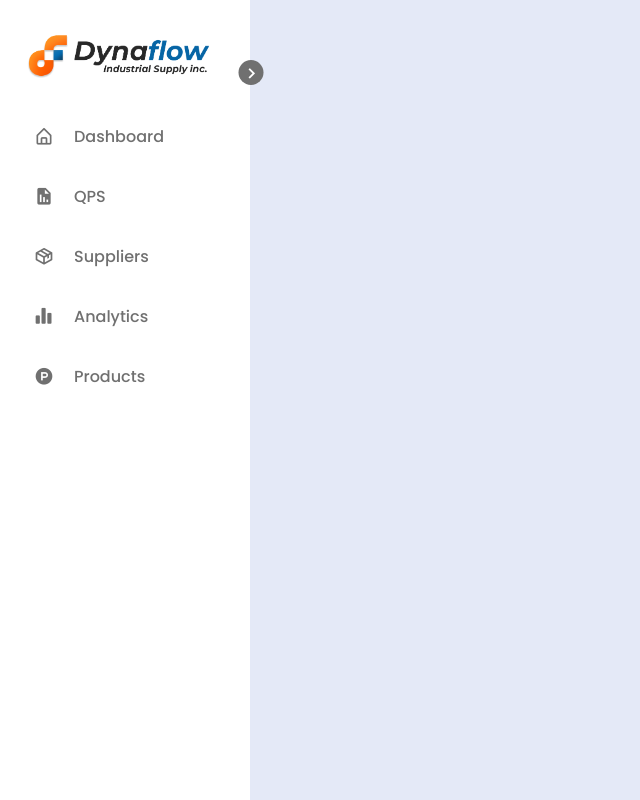
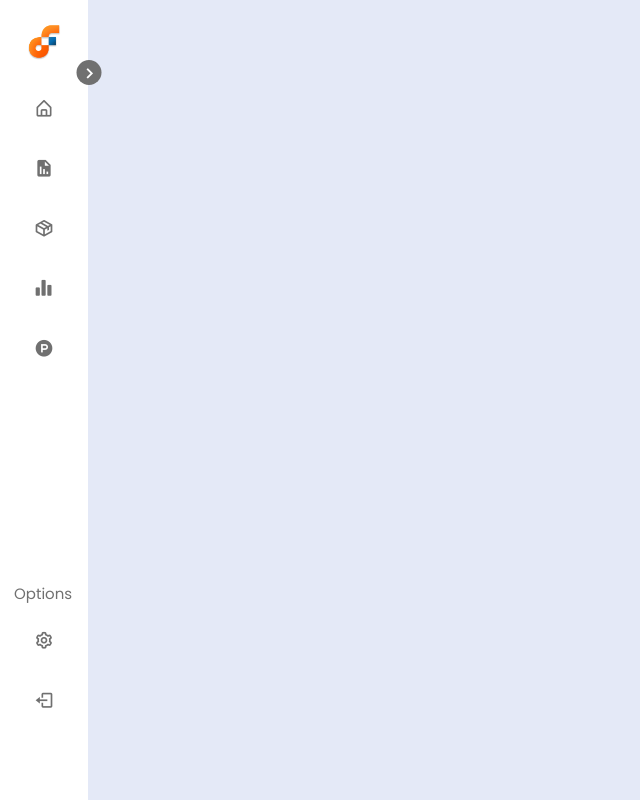
Before and after one commit to Dynaflow-git/Dynaflow-Website, a PHP site: page /admin/admin-dashboard.html in a window 1280 px wide. Shown: the whole page, without its empty margins (0-640 px from the left). Run offline with PHP 8.4, Linux system fonts and the light colour scheme.

Commit message:
initial commit

```diff
--- a/admin/admin-dashboard.html
+++ b/admin/admin-dashboard.html
@@ -1,25 +1,26 @@
 <!DOCTYPE html>
 <html lang="en">
   <head>
-   <meta charset="UTF-8">
-   <meta name="viewport" content="width=device-width, initial-scale=1.0">
-   <title>Dynaflow Admin</title>
+    <meta charset="UTF-8" />
+    <meta name="viewport" content="width=device-width, initial-scale=1.0" />
+    <link rel="icon" type="image/png" href="/image/Frame 1.png">
+    <title>Dynaflow Industrial Supply</title>
 
     <!-- css -->
-    <link rel="stylesheet" href="admin-style.css/sidebar.css">
+    <link rel="stylesheet" href="admin-style.css/sidebar.css" />
 
     <!-- Boxicons css -->
-    <link href='https://unpkg.com/boxicons@2.1.4/css/boxicons.min.css' rel='stylesheet'>
-
-
+    <link
+      href="https://unpkg.com/boxicons@2.1.4/css/boxicons.min.css"
+      rel="stylesheet"
+    />
   </head>
   <body>
-
-   <nav class="sidebar">
+    <nav class="sidebar close">
       <header>
         <div class="image-text">
           <span class="image">
-               <img src="/image/DF LOGO.png" alt="logo">
+            <img src="/image/dfslogo.png" alt="logo" />
           </span>
 
           <!-- <div class="text header-text">
@@ -28,60 +29,68 @@
             </div> -->
         </div>
 
-         <i class='bx bx-chevron-right toggle' ></i>
+        <i class="bx bx-chevron-right toggle"></i>
       </header>
 
       <div class="menu-bar">
         <div class="menu">
           <li class="nav-links">
             <a href="">
-                  <i class='bx bx-home-alt icon'></i>
-                  <span class="text nav-text">
-                     Dashboard
-                  </span>
+              <i class="bx bx-home-alt icon"></i>
+              <span class="text nav-text"> Dashboard </span>
             </a>
           </li>
           <ul class="menu-links">
             <li class="nav-links">
               <a href="">
-                     <i class='bx bxs-report icon'></i>
-                     <span class="text nav-text">
-                       QPS
-                     </span>
+                <i class="bx bxs-report icon"></i>
+                <span class="text nav-text"> QPS </span>
               </a>
             </li>
 
             <li class="nav-links">
               <a href="">
-                     <i class='bx bx-package icon'></i>
-                     <span class="text nav-text">
-                       Suppliers
-                     </span>
+                <i class="bx bx-package icon"></i>
+                <span class="text nav-text"> Suppliers </span>
               </a>
             </li>
 
             <li class="nav-links">
               <a href="">
-                     <i class='bx bxs-bar-chart-alt-2  icon'></i>
-                     <span class="text nav-text">
-                      Analytics
-                     </span>
+                <i class="bx bxs-bar-chart-alt-2 icon"></i>
+                <span class="text nav-text"> Analytics </span>
               </a>
             </li>
 
             <li class="nav-links">
               <a href="">
-                     <i class='bx bxl-product-hunt icon' ></i>
-                     <span class="text nav-text">
-                     Products
-                     </span>
+                <i class="bx bxl-product-hunt icon"></i>
+                <span class="text nav-text"> Products </span>
               </a>
             </li>
+          </ul>
+        </div>
 
-            </ul>
+        <div class="bottom-content">
+          <p class="bottom-text">Options</p>
+          <li class="">
+            <a href="">
+              <i class="bx bx-cog icon"></i>
+              <span class="text nav-text">Settings</span>
+            </a>
+          </li>
+          <li class="">
+            <a href="">
+              <i class="bx bx-log-out icon"></i>
+              <span class="text nav-text">Logout</span>
+            </a>
+          </li>
         </div>
       </div>
     </nav>
 
+
+     <!-- javascript -->
+     <script src="./admin-style.css/script.js"></script>
   </body>
 </html>
--- /dev/null
+++ b/admin/admin-style.css/script.js
@@ -0,0 +1,7 @@
+const body = document.querySelector("body"),
+   sidebar = body.querySelector(".sidebar"),
+   toggle = body.querySelector(".toggle");
+
+   toggle.addEventListener("click", () =>{
+      sidebar.classList.toggle("close");
+   });
--- a/admin/admin-style.css/sidebar.css
+++ b/admin/admin-style.css/sidebar.css
@@ -46,6 +46,10 @@ body{
    align-items: center;
  }
 
+ .sidebar.close .text{
+  opacity: 0;
+
+}
 /* sidebar */
 
 .sidebar{
@@ -56,6 +60,12 @@ body{
    width: 250px;
    padding: 10px 14px;
    background: var(--sidebar-colors);
+   transition: var(--tran-05);
+
+}
+
+.sidebar.close{
+   width: 88px;
 
 }
 
@@ -87,7 +97,7 @@ body{
 }
 
 .sidebar .image-text img{
-   width: 210px;
+   width: 60px;
    border-radius: 6px;
 
 
@@ -138,3 +148,16 @@ header .image-text .header-text{
 .sidebar li a:hover .text{
 color: var(--sidebar-colors);
 }
+
+/* bottom-nav */
+.bottom-text{
+   font-size: 15px;
+   color: var(--text-colors);
+}
+
+.sidebar .menu-bar{
+   height:calc(90% - 50px) ;
+   display: flex;
+   flex-direction: column;
+   justify-content: space-between;
+}
--- a/index.html
+++ b/index.html
@@ -4,7 +4,7 @@
 <head>
     <meta charset="UTF-8">
     <meta name="viewport" content="width=device-width, initial-scale=1.0">
-    <title>Dynaflow International Inc</title>
+    <title>Dynaflow Industrial Supply</title>
     <link rel="icon" type="image/png" href="./image/Frame 1.png">
 
     <link href="style.css/content.css" rel="stylesheet">
@@ -23,7 +23,7 @@
     <button onclick="topFunction()" id="myBtn" title="Go to top">^</button>
     <!-- header -->
     <header class="header">
-        <a href="#home" class="header__logo">Dynaflow Internation Inc</a>
+        <a href="#home" class="header__logo">Dynaflow Industrial Supply</a>
 
         <ion-icon name="menu-outline" class="header__toggle" id="nav-toggle"></ion-icon>
 
```
Also changed, not shown: admin/admin-style.css/sidebar.js (deleted, +0 -31 lines), image/dfslogo.png (added). Lines whose indentation alone changed are shown as unchanged.
